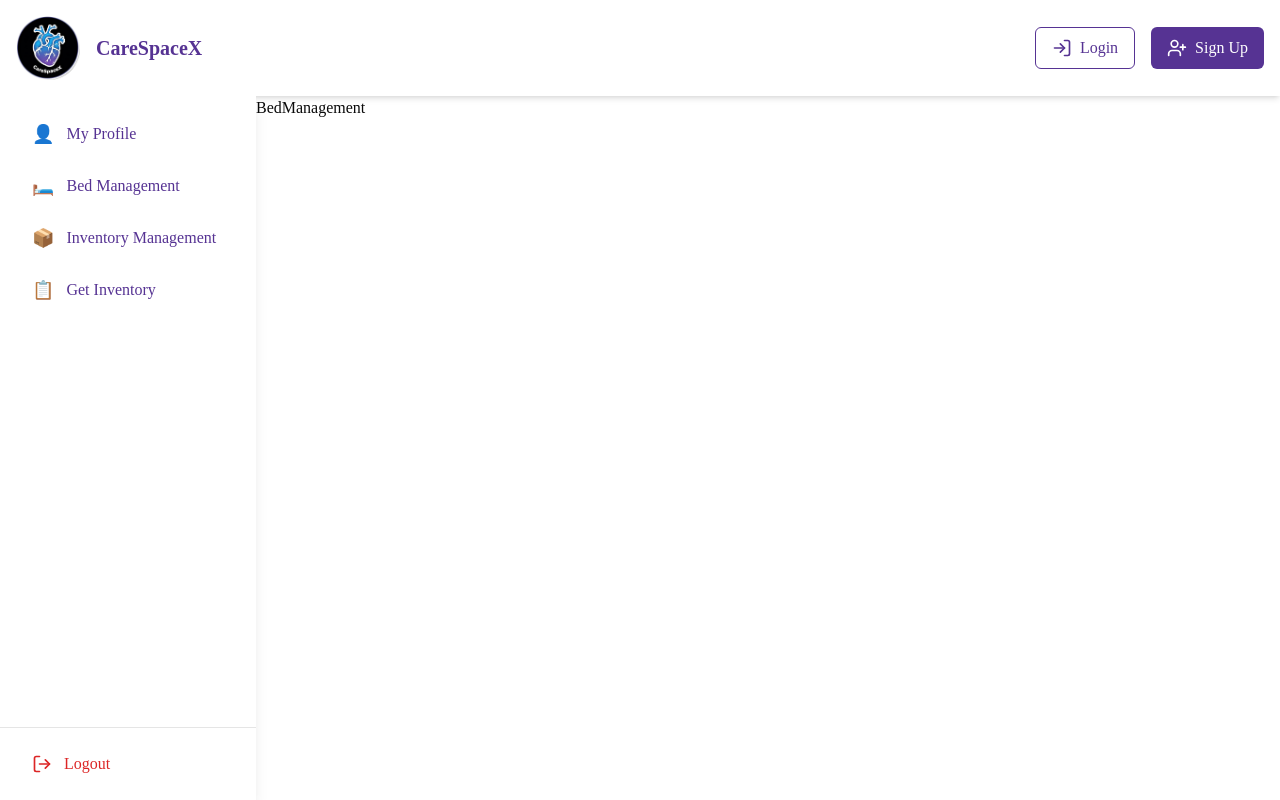
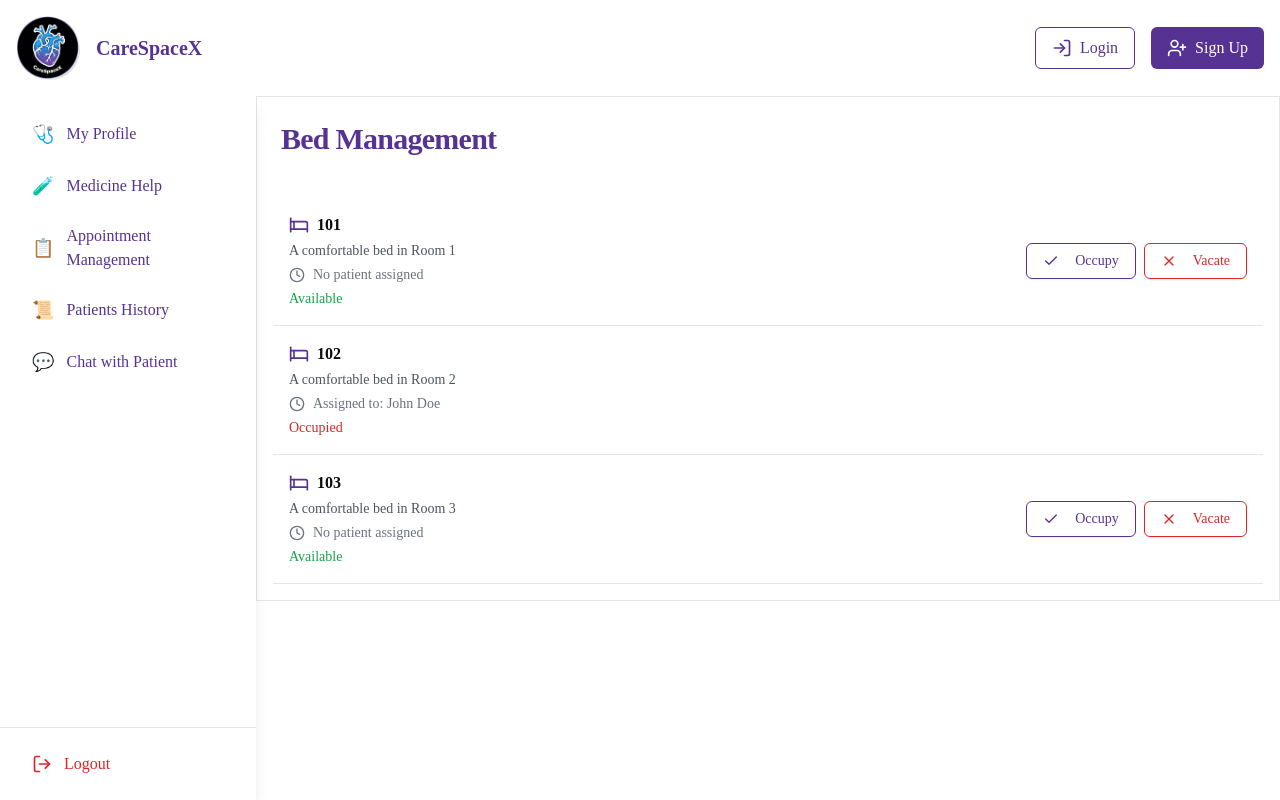
Before and after one commit to Adarshrajsrivastwa/Medical-website, a React (Vite) app in the folder frontend/: page /bed-management in a window 1280 px wide. Built offline with nearby package versions, Linux system fonts and the light colour scheme; no server answers; a web font is replaced by a local one.

Commit message:
All profile error fix

```diff
--- a/frontend/src/App.jsx
+++ b/frontend/src/App.jsx
@@ -24,7 +24,7 @@ import GetInventory from "./Pages/HospitalDashboard/GetInventory";
 import BedManagement from "./Pages/HospitalDashboard/BedManagement";
 
 function App() {
-  const [userRole, setUserRole] = useState("hospital");
+  const [userRole, setUserRole] = useState("doctor");
 
   return (
     <Router>
--- a/frontend/src/Pages/DoctorDashboard/Profile.jsx
+++ b/frontend/src/Pages/DoctorDashboard/Profile.jsx
@@ -1,66 +1,52 @@
-import React, { useState,useEffect } from 'react';
+import React, { useState, useEffect } from 'react';
 import { User, Mail, Phone, MapPin, Languages, Stethoscope, Coins, Building2 } from 'lucide-react';
 import { Card, CardContent, CardHeader, CardTitle } from '@/components/ui/card';
 import Cookies from 'js-cookie';
 import axios from 'axios';
 
 const Profile = () => {
-  const [doctor, setDoctor] = useState([]);
-
+  const [doctor, setDoctor] = useState(null);
   const [loading, setLoading] = useState(true);
-    const [error, setError] = useState(null);
+  const [error, setError] = useState(null);
+  const [isEditing, setIsEditing] = useState(false);
+  const [editedValues, setEditedValues] = useState({});
 
   useEffect(() => {
-    const fetchHospitals = async () => {
-      const email=Cookies.get('email');
+    const fetchDoctorData = async () => {
+      const email = Cookies.get('email');
       try {
-
         const response = await axios.post(
           "http://localhost:3000/profile/doctor",
           { email },
           { headers: { "Content-Type": "application/json" } }
         );
-        console.log(response.data[0]);
         setDoctor(response.data[0]);
+        setEditedValues({
+          phone: response.data[0].phone,
+          consultationFee: response.data[0].consultationFee,
+          hospital: response.data[0].hospital,
+          location: response.data[0].location,
+          languages: response.data[0].languages.join(", ")
+        });
         setLoading(false);
       } catch (err) {
         setError("Failed to fetch doctor. Please try again later.");
         setLoading(false);
       }
     };
-    fetchHospitals();
+    fetchDoctorData();
   }, []);
-
-
-  if (loading) return <div>Loading hospitals...</div>;
-  if (error) return <div>{error}</div>;
-
-  const [isEditing, setIsEditing] = useState(false);
-  const [editedValues, setEditedValues] = useState({
-    // phone: doctor.phone,
-    // consultationFee: doctor.consultationFee,
-    // hospital: doctor.hospital,
-    // location: doctor.location,
-    // languages: doctor.languages
-    name:doctor.name
-  });
 
   const handleEdit = () => {
     setIsEditing(true);
-    setEditedValues({
-      phone: doctor.phone,
-      consultationFee: doctor.consultationFee,
-      hospital: doctor.hospital,
-      location: doctor.location,
-      languages: doctor.languages.join(", ")
-    });
   };
 
   const handleSave = () => {
     setDoctor(prev => ({
       ...prev,
       ...editedValues,
-      languages: editedValues.languages}));
+      languages: editedValues.languages.split(", ").map(lang => lang.trim()) // Split back into array
+    }));
     setIsEditing(false);
   };
 
@@ -74,6 +60,9 @@ const Profile = () => {
       languages: doctor.languages.join(", ")
     });
   };
+
+  if (loading) return <div>Loading hospitals...</div>;
+  if (error) return <div>{error}</div>;
 
   return (
     <div className="h-fit p-3">
--- a/frontend/src/Pages/HospitalDashboard/BedManagement.jsx
+++ b/frontend/src/Pages/HospitalDashboard/BedManagement.jsx
@@ -1,9 +1,121 @@
-import React from 'react'
+import React, { useState } from 'react';
+import { Check, X, Clock, Bed, ExpandIcon } from 'lucide-react';
+import { Button } from '@/components/ui/button';
+import { Card, CardContent, CardHeader, CardTitle } from '@/components/ui/card';
+import { Dialog, DialogContent, DialogHeader, DialogTitle, DialogDescription } from '@/components/ui/dialog';
 
-function BedManagement() {
+const BedManagement = () => {
+  const [beds, setBeds] = useState([
+    { id: 1, bedNumber: '101', details: 'A comfortable bed in Room 1', status: 'Available', assignedPatient: null },
+    { id: 2, bedNumber: '102', details: 'A comfortable bed in Room 2', status: 'Occupied', assignedPatient: 'John Doe' },
+    { id: 3, bedNumber: '103', details: 'A comfortable bed in Room 3', status: 'Available', assignedPatient: null },
+  ]);
+  const [selectedBedDetails, setSelectedBedDetails] = useState(null);
+  const [isDialogOpen, setIsDialogOpen] = useState(false);
+
+  const handleBedAction = (id, action) => {
+    const status = action === 'occupy' ? 'Occupied' : 'Available';
+    setBeds(prevBeds =>
+      prevBeds.map(bed =>
+        bed.id === id
+          ? { ...bed, status, assignedPatient: action === 'occupy' ? 'New Patient' : null }
+          : bed
+      )
+    );
+    alert(`Bed status updated to ${status}`);
+  };
+
+  const truncateText = (text, maxLength = 100) => {
+    return text.length > maxLength ? text.slice(0, maxLength) + '...' : text;
+  };
+
+  // Open dialog with full bed details
+  const openBedDetailsDialog = (bed) => {
+    setSelectedBedDetails(bed.details);
+    setIsDialogOpen(true);
+  };
+
   return (
-    <div>BedManagement</div>
-  )
-}
+    <>
+      <Card className="w-full rounded-none shadow-none">
+        <CardHeader>
+          <CardTitle className="text-lg font-bold md:text-3xl text-[#563393]">Bed Management</CardTitle>
+        </CardHeader>
+        <CardContent className="p-2 sm:p-4">
+          {beds.map((bed) => (
+            <div
+              key={bed.id}
+              className="flex flex-col sm:flex-row items-start sm:items-center justify-between p-3 sm:p-4 border-b hover:bg-[#f4f4f4] transition-colors"
+            >
+              <div className="flex-grow mb-2 sm:mb-0 w-full sm:w-auto">
+                <div className="flex items-center">
+                  <Bed className="mr-2 h-5 w-5 text-[#563393]" />
+                  <div className="font-bold text-sm sm:text-base">{bed.bedNumber}</div>
+                </div>
+                <div className="flex items-center text-xs sm:text-sm text-gray-600 mt-1 relative">
+                  {truncateText(bed.details)}
+                  {bed.details.length > 100 && (
+                    <button
+                      onClick={() => openBedDetailsDialog(bed)}
+                      className="ml-2 text-[#563393] hover:underline"
+                      aria-label="View full bed details"
+                    >
+                      <ExpandIcon className="h-4 w-4" />
+                    </button>
+                  )}
+                </div>
+                <div className="flex items-center text-xs sm:text-sm text-gray-500 mt-1">
+                  <Clock className="mr-2 h-4 w-4" />
+                  {bed.assignedPatient ? `Assigned to: ${bed.assignedPatient}` : 'No patient assigned'}
+                </div>
+                <div
+                  className={`text-xs sm:text-sm font-medium mt-1 ${bed.status === 'Available'
+                      ? 'text-green-600'
+                      : 'text-red-600'
+                    }`}
+                >
+                  {bed.status}
+                </div>
+              </div>
+              {bed.status === 'Available' && (
+                <div className="flex flex-col sm:flex-row space-y-2 sm:space-y-0 sm:space-x-2 w-full sm:w-auto">
+                  <Button
+                    variant="outline"
+                    className="w-full sm:w-auto text-[#563393] border-[#563393] hover:bg-[#cab2f479] hover:text-[#563393]"
+                    onClick={() => handleBedAction(bed.id, 'occupy')}
+                    aria-label="Occupy bed"
+                  >
+                    <Check className="mr-2 h-4 w-4" />
+                    Occupy
+                  </Button>
+                  <Button
+                    variant="outline"
+                    className="w-full sm:w-auto text-red-600 border-red-600 hover:bg-red-50 hover:text-red-500"
+                    onClick={() => handleBedAction(bed.id, 'vacate')}
+                    aria-label="Vacate bed"
+                  >
+                    <X className="mr-2 h-4 w-4" />
+                    Vacate
+                  </Button>
+                </div>
+              )}
+            </div>
+          ))}
+        </CardContent>
+      </Card>
 
-export default BedManagement
+      <Dialog open={isDialogOpen} onOpenChange={setIsDialogOpen}>
+        <DialogContent className="w-[80vw] max-h-[80vh] overflow-y-auto">
+          <DialogHeader>
+            <DialogTitle className="text-[#563393]">Full Bed Details</DialogTitle>
+          </DialogHeader>
+          <DialogDescription className="text-gray-700">
+            {selectedBedDetails}
+          </DialogDescription>
+        </DialogContent>
+      </Dialog>
+    </>
+  );
+};
+
+export default BedManagement;
--- a/frontend/src/Pages/HospitalDashboard/Profile.jsx
+++ b/frontend/src/Pages/HospitalDashboard/Profile.jsx
@@ -37,7 +37,9 @@ const Profile = () => {
     setHospital(prev => ({
       ...prev,
       ...editedValues,
-      specializations: editedValues.specializations.split(",").map(spec => spec.trim()).filter(spec => spec !== "")
+      specializations: editedValues.specializations.split(",")
+        .map(spec => spec.trim()) // trim spaces around specializations
+        .filter(spec => spec !== "") // remove empty entries
     }));
     setIsEditing(false);
   };
--- a/frontend/src/Pages/PatientDashboard/Profile.jsx
+++ b/frontend/src/Pages/PatientDashboard/Profile.jsx
@@ -89,7 +89,7 @@ const UserProfile = () => {
                       className="text-base font-medium text-[#563393] border border-purple-200 rounded px-2 py-1 w-full focus:outline-none focus:border-[#563393]"
                     />
                   ) : (
-                    <p className="text-base font-medium text-[#563393]">{(item.value == null) ? alert("Field can not be empty") : item.value}</p>
+                    <p className="text-base font-medium text-[#563393]">{item.value || "N/A"}</p>
                   )}
                 </div>
               </div>
```
